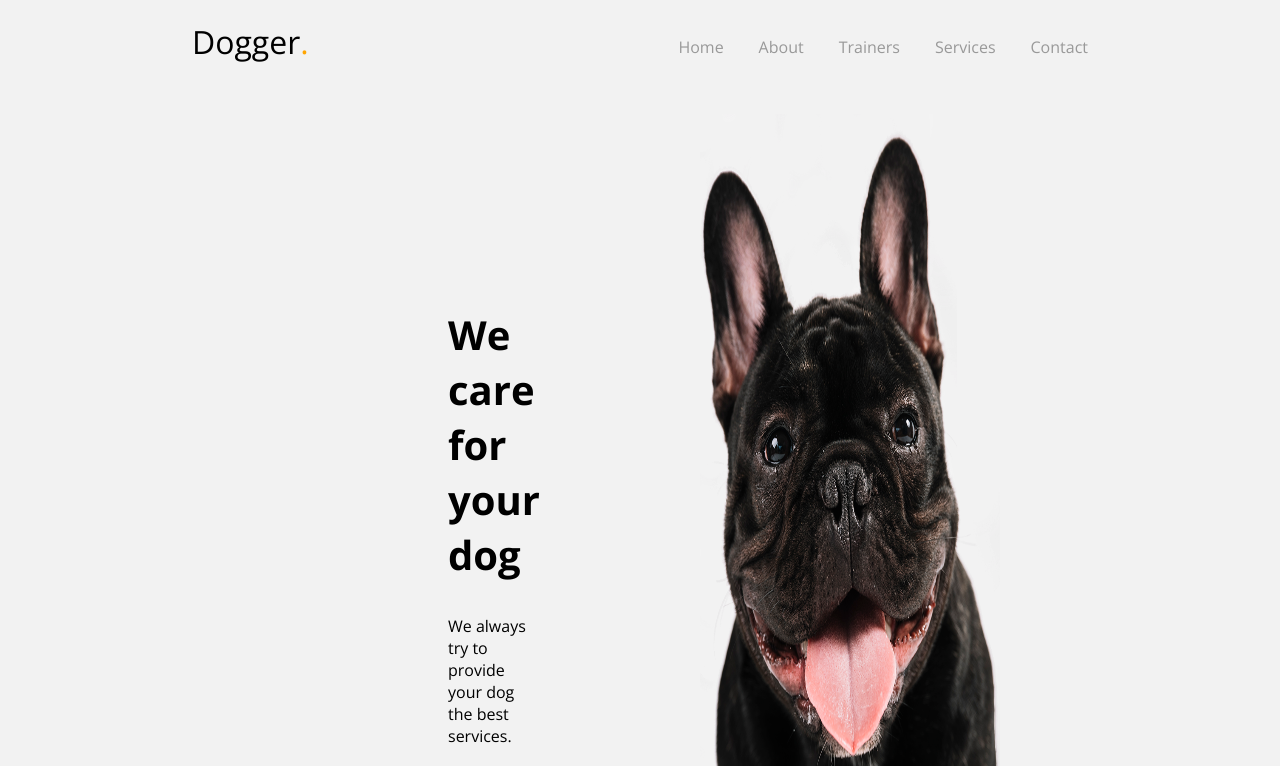
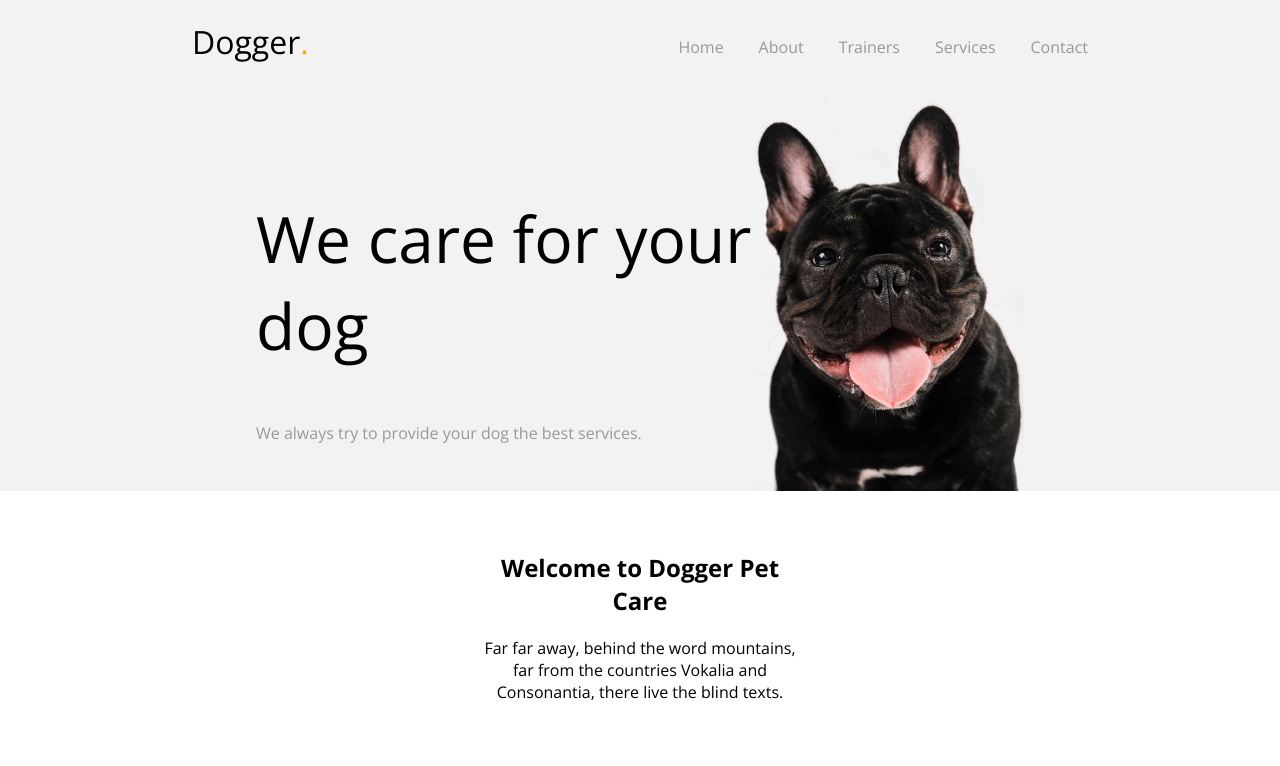
Before and after one commit to Vilete/Dogger, a plain HTML site: page index.html in a window 1280 px wide. Shown: the top 766 px of the page. Drawn offline with nearby package versions, Linux system fonts and the light colour scheme.

Commit message:
normalement tous est bon

```diff
--- a/css/style.css
+++ b/css/style.css
@@ -43,28 +43,38 @@ margin: 0;
 }
 
 header section {
+
     display: flex;
+    justify-content: space-between ;
+    width: 60%;
+    margin: auto;
+    align-items: center;/*centrage vertical, seulement avec flexbox*/
+  /*  display: flex;
     justify-content: space-between;
     width: 55%;
     margin: auto;
 
-    padding: 20px 0 20px 0;
+    padding: 20px 0 20px 0;*/
 }
 
 header section h1 {
-    font-size: 2.5rem;
+    font-size: 4rem;
+    font-weight: lighter;
 }
 
 .Titre{
-    padding: 160px;
+
+    width: 35%;
+   /* padding: 160px;*/
 
 
 }
+header section p {
+    font-size: 1.3;
+    margin: 0;font-weight: lighter;
+    color: #999999;
+}
 
-
-header section img{
-    width: 300px;
-}
 
 /*Couleur de fond au dessus*/
 header {
--- a/index.html
+++ b/index.html
@@ -37,11 +37,11 @@
 </div>
             <!-- Titre, slogan & image -->
             <section>
-                <div class="Titre">
+                <div >
                     <h1>We care for your dog</h1>
                     <p>We always try to provide your dog the best services.</p>
                 </div>
-                <img src="images/dog.png" alt="Dog Header">
+                <img  class="Titre" src="images/dog.png" alt="Dog Header">
             </section>
         </header>
 
```
